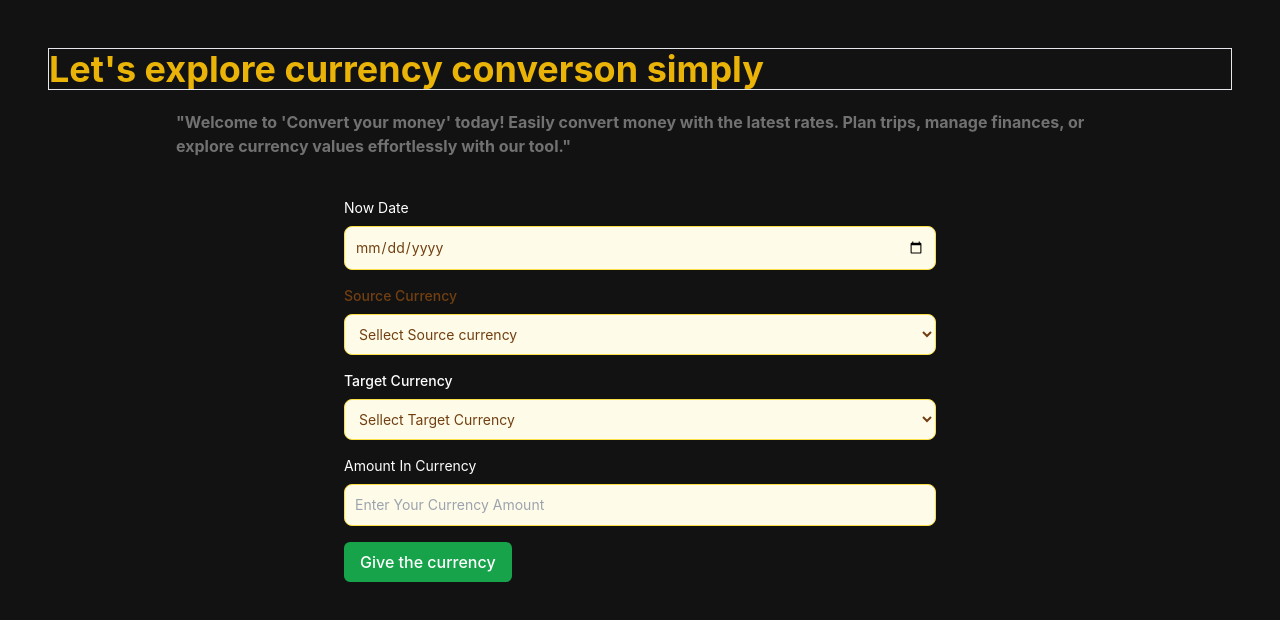
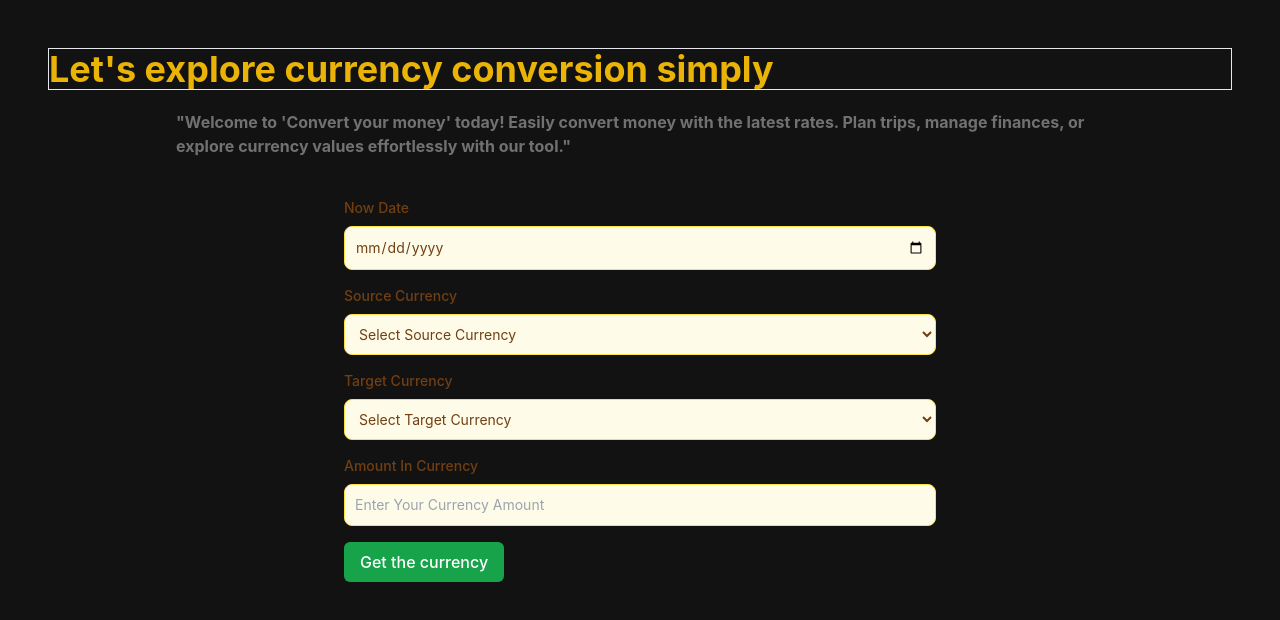
Before and after one commit to Kanishka-Che/Currency-Exchange-MERN, a React (Create React App) app in the folder client/: page / in a window 1280 px wide. Shown: the top 620 px of the page. Built offline with nearby package versions, Linux system fonts and the light colour scheme; no server answers.

Commit message:
update03

```diff
--- a/client/package.json
+++ b/client/package.json
@@ -6,6 +6,7 @@
     "@testing-library/jest-dom": "^5.17.0",
     "@testing-library/react": "^13.4.0",
     "@testing-library/user-event": "^13.5.0",
+    "axios": "^1.7.6",
     "react": "^18.3.1",
     "react-dom": "^18.3.1",
     "react-scripts": "5.0.1",
--- a/client/src/pages/MainPage.js
+++ b/client/src/pages/MainPage.js
@@ -1,142 +1,152 @@
-import React, {useState} from 'react';
+import React, {useEffect,useState} from 'react';
+import axios from "axios";
 
 export default function MainPage () {
-const [Nowdate , setNowDate]= useState(new Date());
-const [SourceCurrency , setSourceCurrency]= useState('GBP');
-const [AmountInCurrency , setAmountInCurrency]= useState("USD");
-const [TargetCurrency , setTargetCurrency]= useState(0);
+  const [Nowdate, setNowDate] = useState(new Date());
+  const [SourceCurrency, setSourceCurrency] = useState("Select Source Currency");
+  const [TargetCurrency, setTargetCurrency] = useState("Select Target Currency");
+  const [AmountInCurrency, setAmountInCurrency] = useState("0");
+  const [AmountInTargetCurrency, setAmountInTargetCurrency] = useState("0");
+  const [currncyNames ,setCurrencyNames]=useState([]);
 
-const handleSubmit=(e)=>{};
 
+  const handleSubmit = (e) => {
+    e.preventDefault();
+    console.log(
+      Nowdate,
+      SourceCurrency,
+      TargetCurrency,
+      AmountInCurrency
+    );
+  };
+
+  useEffect(()=>{
+    const getCurrencyNames= async() => {
+    try{
+      const responce=await axios.get("http://localhost:500/getAllCurrencies");
+
+
+      setCurrencyNames(responce.data);
+    }catch(err){
+        console.error(err);
+      }
+
+    };
+    getCurrencyNames();
+  } ,[] )
 
 
   return (
     <div>
-        <h1 className='text-4xl font-bold text-yellow-500 border '>Let's explore currency converson simply</h1>
-        <p className='lg:mx-32 opacity-40 py-5 font-bold text-white'>"Welcome to 'Convert your money' today! Easily convert
+      <h1 className='text-4xl font-bold text-yellow-500 border'>
+        Let's explore currency conversion simply
+      </h1>
+      <p className='lg:mx-32 opacity-40 py-5 font-bold text-white'>
+        "Welcome to 'Convert your money' today! Easily convert
         money with the latest rates. Plan trips, manage finances,
-        or explore currency values   effortlessly with our tool."
+        or explore currency values effortlessly with our tool."
       </p>
-
 
       <div className='mt-5 flex items-center justify-center flex-col'>
         <section className='w-full lg:w-1/2'>
           <form onSubmit={handleSubmit}>
             <div className='mb-4'>
-
               <label
-    htmlFor={Nowdate}
-    className='block mb-2 text-sm font-mediumtext-yellow-900 dark:text-white'>
-
+                htmlFor="now-date"
+                className='block mb-2 text-sm font-medium text-yellow-900 dark:text-white'>
                 Now Date
               </label>
-
-
               <input
-    type="Date"
-    onChange={(e)=>setNowDate(e.target.value)}
-    id={Nowdate}
-    name={Nowdate}
+                type="date"
+                onChange={(e) => setNowDate(e.target.value)}
+                id="now-date"
+                name="now-date"
                 className="bg-yellow-50 border border-yellow-300 text-yellow-900
                   text-sm rounded-lg focus:ring-yellow-500
                   focus:border-yellow-500 block w-full p-2.5 dark:bg-yellow-700
                   dark:border-yellow-600 dark:placeholder-yellow-400 dark:text-white
                   dark:focus:ring-yellow-500 dark:focus:border-yellow-500"
-    placeholder="name@flowbite.com"
                 required
               />
+            </div>
 
-</div>
             <div className='mb-4'>
               <label
-                                    htmlFor={SourceCurrency}
-
-                                    className='block mb-2 text-sm font-medium text-yellow-900 dark:text-white'
-                                >
+                htmlFor="source-currency"
+                className='block mb-2 text-sm font-medium text-yellow-900 dark:text-white'>
                 Source Currency
               </label>
-                                <select onChange={(e)=>setSourceCurrency(e.target.value)}
+              <select
+                onChange={(e) => setSourceCurrency(e.target.value)}
+                id="source-currency"
+                name="source-currency"
                 className="bg-yellow-50 border border-yellow-300 text-yellow-900
                   text-sm rounded-lg focus:ring-yellow-500
                   focus:border-yellow-500 block w-full p-2.5 dark:bg-yellow-700
                   dark:border-yellow-600 dark:placeholder-yellow-400 dark:text-white
                   dark:focus:ring-yellow-500 dark:focus:border-yellow-500"
-                                        placeholder="SourceCurrency"
+                value={SourceCurrency}
                 required
-
-                                        name={SourceCurrency}
-                                        id={SourceCurrency}
-                                        value={SourceCurrency}>
-                                            <option value=''>Sellect Source currency</option>
-
-
+              >
+                <option value='Select Source Currency'>Select Source Currency</option>
+                <option value='USD'>USD</option>
+                <option value='EUR'>EUR</option>
+                {/* Add more currency options as needed */}
               </select>
             </div>
 
-
             <div className='mb-4'>
               <label
-                                    htmlFor={TargetCurrency}
-                                    className='block mb-2 text-sm font-medium text-white-900 dark:text-White'
-                                >
+                htmlFor="target-currency"
+                className='block mb-2 text-sm font-medium text-yellow-900 dark:text-white'>
                 Target Currency
               </label>
-                                <select onChange={(e)=>setTargetCurrency(e.target.value)}
+              <select
+                onChange={(e) => setTargetCurrency(e.target.value)}
+                id="target-currency"
+                name="target-currency"
                 className="bg-yellow-50 border border-yellow-300 text-yellow-900
                   text-sm rounded-lg focus:ring-yellow-500
                   focus:border-yellow-500 block w-full p-2.5 dark:bg-yellow-700
                   dark:border-yellow-600 dark:placeholder-yellow-400 dark:text-white
                   dark:focus:ring-yellow-500 dark:focus:border-yellow-500"
-                                        placeholder=" Target Currency"
+                value={TargetCurrency}
                 required
-
-                                        name={TargetCurrency}
-                                        id={TargetCurrency}
-                                        value={TargetCurrency}
               >
-                                            <option value=''>Sellect  Target Currency</option>
-
-
+                <option value='Select Target Currency'>Select Target Currency</option>
+                <option value='USD'>USD</option>
+                <option value='EUR'>EUR</option>
+                {/* Add more currency options as needed */}
               </select>
             </div>
 
             <div className='mb-4'>
-
               <label
-    htmlFor={AmountInCurrency}
-    className='block mb-2 text-sm font-mediumtext-white-900 dark:text-white'>
-
+                htmlFor="amount-in-currency"
+                className='block mb-2 text-sm font-medium text-yellow-900 dark:text-white'>
                 Amount In Currency
               </label>
-
-
               <input
-onChange={(e)=>setAmountInCurrency(e.target.value)}
                 type="text"
-    id={AmountInCurrency}
+                onChange={(e) => setAmountInCurrency(e.target.value)}
+                id="amount-in-currency"
+                name="amount-in-currency"
                 className="bg-yellow-50 border border-yellow-300 text-yellow-900
                   text-sm rounded-lg focus:ring-yellow-500
                   focus:border-yellow-500 block w-full p-2.5 dark:bg-yellow-700
-    dark:border-yellow-600 dark:placeholder-white-400 dark:text-black
+                  dark:border-yellow-600 dark:placeholder-yellow-400 dark:text-white
                   dark:focus:ring-yellow-500 dark:focus:border-yellow-500"
                 placeholder="Enter Your Currency Amount"
                 required
-    name={AmountInCurrency}
-
               />
-
             </div>
 
             <button className='bg-green-600 hover:bg-green-700
               text-white font-medium py-2 px-4 rounded-md'>
-    Give the currency</button>
-
-
+              Get the currency
+            </button>
           </form>
         </section>
-
-
-
       </div>
     </div>
   );
```
Also changed, not shown: 1 other file (tests, documents, lock files or other folders). Lines whose indentation alone changed are shown as unchanged.
